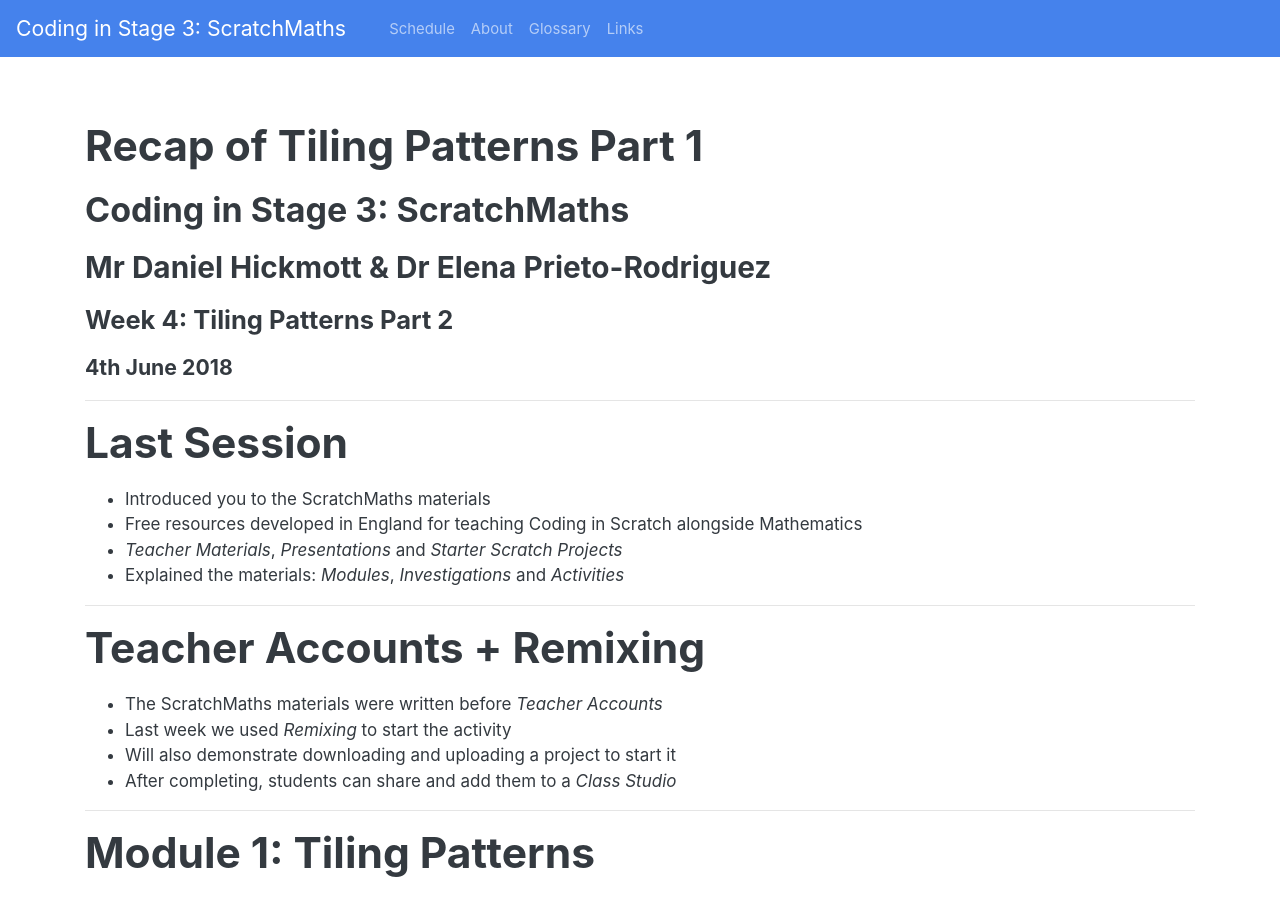
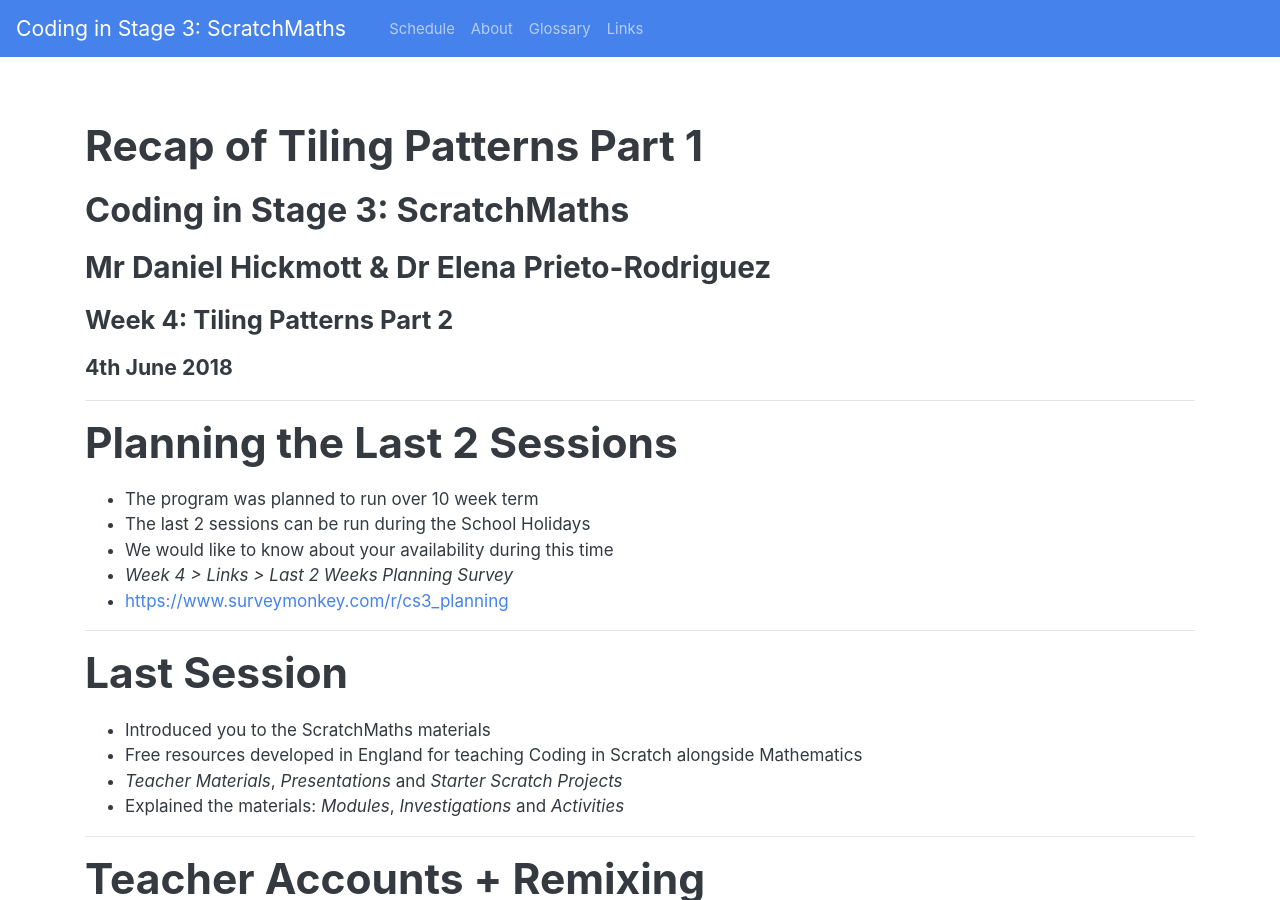
Before and after one commit to cs4s/2018, a Jekyll site: the page built from maths/week-4/presentations/recap.md, in a window 1280 px wide and 900 px high. Built offline with Jekyll 4.4.1, drawn with Linux system fonts in a browser that asks for light colours; our own code applies the rules of GitHub Pages for plain Markdown files.

Commit message:
Changes ScratchMaths week 4 to be on schedule
Also changes the recap presentation to include last 2 weeks plan survey

```diff
--- a/maths/week-4/presentations/recap.md
+++ b/maths/week-4/presentations/recap.md
@@ -7,6 +7,16 @@
 #### Week 4: Tiling Patterns Part 2
 
 ##### 4th June 2018
+
+---
+
+# Planning the Last 2 Sessions
+
+- The program was planned to run over 10 week term
+- The last 2 sessions can be run during the School Holidays
+- We would like to know about your availability during this time
+- *Week 4 > Links > Last 2 Weeks Planning Survey*
+- [https://www.surveymonkey.com/r/cs3_planning](https://www.surveymonkey.com/r/cs3_planning)
 
 ---
 
```
Also changed, not shown: maths/index.md (+1 -1 lines), maths/week-4/index.md (+1 -0 lines).
